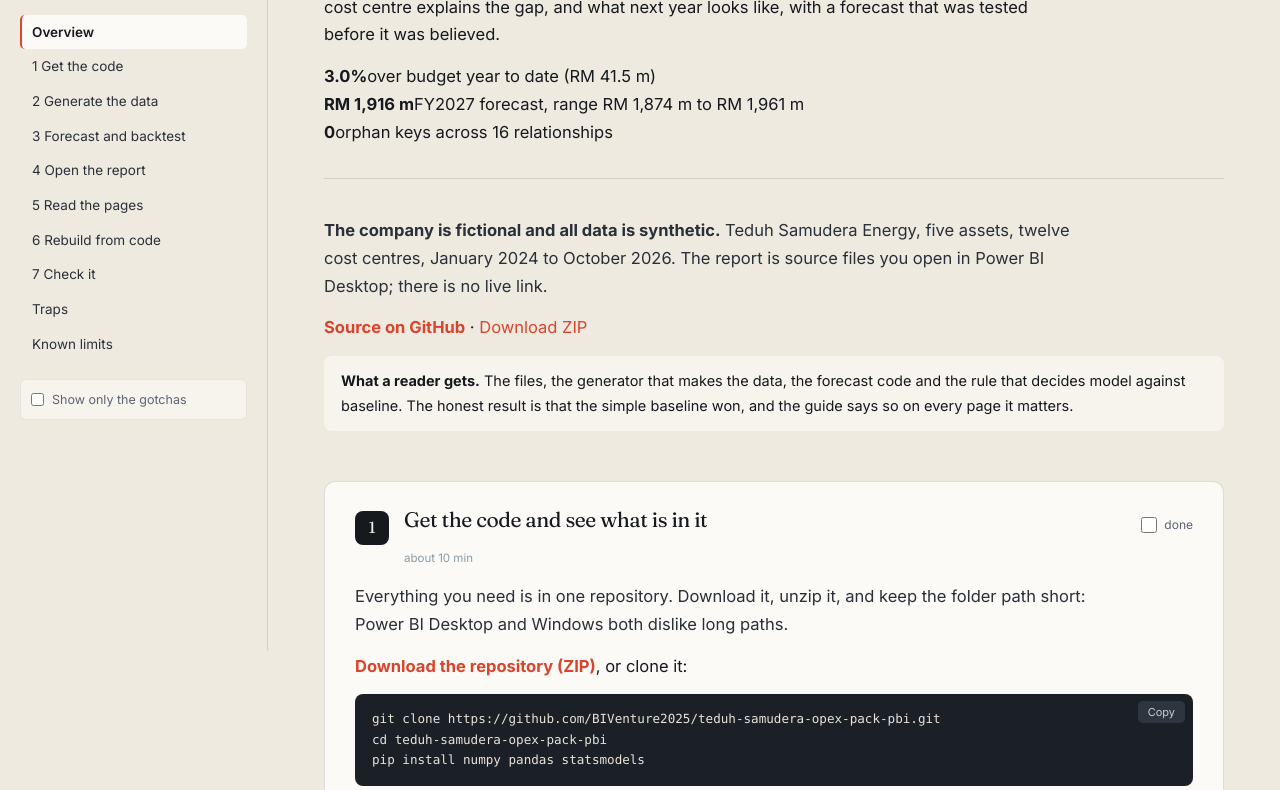
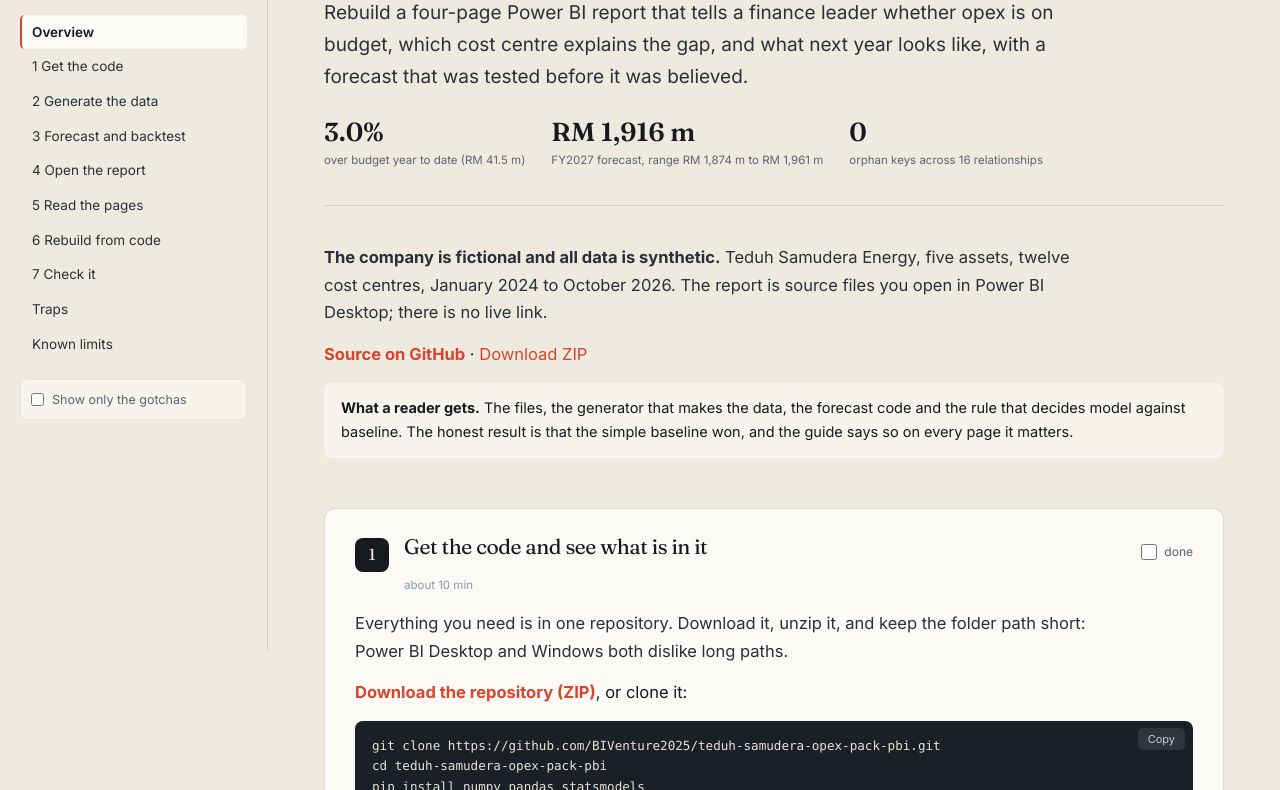
Before and after one commit to BIVenture2025/BIVenture2025.github.io, a plain HTML site: page report-teduh-opex-guide.html in a window 1280 px wide. Shown: the part 150-940 px from the top of the page. Drawn offline with Linux system fonts and the light colour scheme.

Commit message:
P35 guide: hero facts layout
Co-Authored-By: Claude Sonnet 5.5 <noreply@anthropic.com>
Claude-Session: https://claude.ai/code/session_01EDLEWi8PQCxzSnq4kdJzZs

```diff
--- a/report-teduh-opex-guide.html
+++ b/report-teduh-opex-guide.html
@@ -116,9 +116,9 @@ footer{border-top:1px solid var(--line);padding-top:26px;margin-top:56px;font-si
  <label class="tog"><input type="checkbox" id="trapOnly"> Show only the gotchas</label>
 </aside>
 <main class="main">
-<section id="top"><div class="hero"><h1>Opex variance and forecast pack</h1>
-<p class="lead">Rebuild a four-page Power BI report that tells a finance leader whether opex is on budget, which cost centre explains the gap, and what next year looks like, with a forecast that was tested before it was believed.</p>
-<div class="stats"><div><b>3.0%</b><span>over budget year to date (RM 41.5 m)</span></div><div><b>RM 1,916 m</b><span>FY2027 forecast, range RM 1,874 m to RM 1,961 m</span></div><div><b>0</b><span>orphan keys across 16 relationships</span></div></div>
+<section id="top"><div class="hero"><div class="kick">Rebuild guide &middot; Power BI</div><h1>Opex variance and forecast pack</h1>
+<p class="lede">Rebuild a four-page Power BI report that tells a finance leader whether opex is on budget, which cost centre explains the gap, and what next year looks like, with a forecast that was tested before it was believed.</p>
+<div class="facts"><div class="fact"><b>3.0%</b><span>over budget year to date (RM 41.5 m)</span></div><div class="fact"><b>RM 1,916 m</b><span>FY2027 forecast, range RM 1,874 m to RM 1,961 m</span></div><div class="fact"><b>0</b><span>orphan keys across 16 relationships</span></div></div>
 </div>
 <p class="plain"><b>The company is fictional and all data is synthetic.</b> Teduh Samudera Energy, five assets, twelve cost centres, January 2024 to October 2026. The report is source files you open in Power BI Desktop; there is no live link.</p>
 <p><a href="https://github.com/BIVenture2025/teduh-samudera-opex-pack-pbi"><b>Source on GitHub</b></a> &middot; <a href="https://github.com/BIVenture2025/teduh-samudera-opex-pack-pbi/archive/refs/heads/main.zip">Download ZIP</a></p>
```
